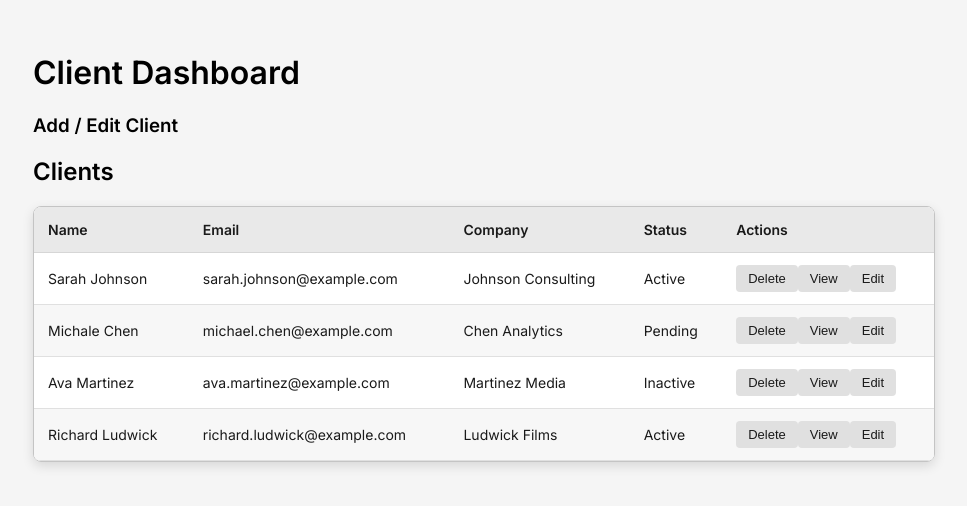
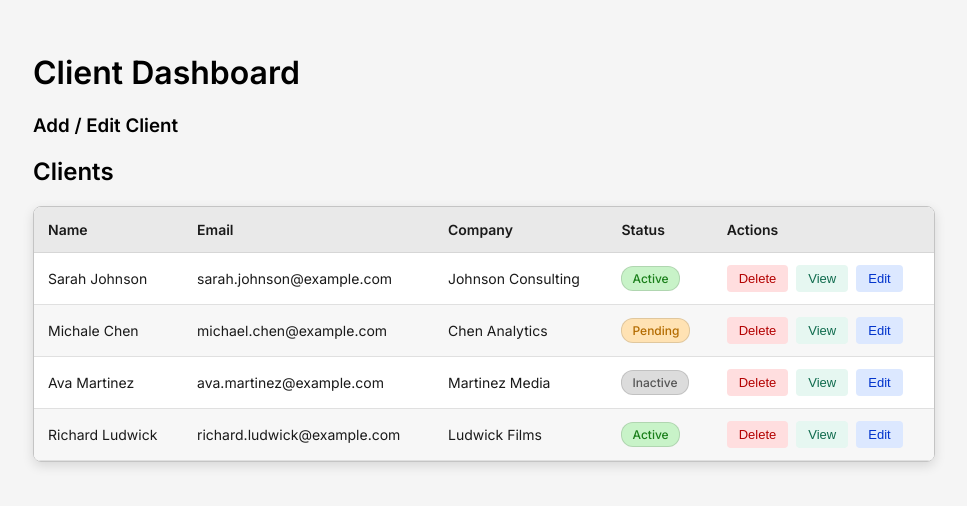
Before and after one commit to FixedBits/client-dashboard, a React (Vite) app: page / in a window 1280 px wide. Shown: the top 506 px of the page, without its empty margins (157-1124 px from the left). Built offline with nearby package versions, Linux system fonts and the light colour scheme.

Commit message:
Status badges / Action buttons style

```diff
--- a/src/components/ClientRow.jsx
+++ b/src/components/ClientRow.jsx
@@ -10,19 +10,24 @@ function ClientRow({ name, email, company, status, actions, onSave, onDelete })
   const [editCompany, setEditCompany] = useState(company);
   const [editStatus, setEditStatus] = useState(status);
   const [showConfirm, setShowConfirm] = useState(false);
+  const [showView, setShowView] = useState(false);
 
   return (
     <>
       <tr>
         <td>{isEditing ? <input value={editName} onChange={(e) => setEditName(e.target.value)} /> : name}</td>
+
         <td>{isEditing ? <input value={editEmail} onChange={(e) => setEditEmail(e.target.value)} /> : email}</td>
+
         <td>{isEditing ? <input value={editCompany} onChange={(e) => setEditCompany(e.target.value)} /> : company}</td>
-        <td>{isEditing ? <input value={editStatus} onChange={(e) => setEditStatus(e.target.value)} /> : status}</td>
 
-        <td>
+        <td>{isEditing ? <input value={editStatus} onChange={(e) => setEditStatus(e.target.value)} /> : <span className={`status-badge status-${status.toLowerCase()}`}>{status}</span>}</td>
+
+        <td className="actions-cell">
           {actions.map((action) => (
             <button
               key={action}
+              className={action.toLowerCase()}
               onClick={() => {
                 if (action === "Delete") setShowConfirm(true);
                 if (action === "Edit") {
--- a/src/styles.css
+++ b/src/styles.css
@@ -61,6 +61,13 @@ thead th {
   border-bottom: 1px solid #d6d6d6;
 }
 
+/* Actions cell */
+td.actions-cell {
+  display: flex;
+  gap: 8px;
+  align-items: center;
+}
+
 /* Rows data*/
 tbody td {
   padding: 12px 14px;
@@ -95,3 +102,60 @@ tbody tr:nth-child(even) {
 tbody tr:hover {
   background: #e0e0e0;
 }
+
+/* Delete */
+table button.delete {
+  background: #ffdedf;
+  color: #b30000;
+}
+
+table button.delete:hover {
+  background: #ffc9cb;
+}
+
+/* Edit */
+table button.edit {
+  background: #dce8ff;
+  color: #0033cc;
+}
+
+table button.edit:hover {
+  background: #c7d9ff;
+}
+
+/* View */
+table button.view {
+  background: #e6f7f1;
+  color: #0f6b4d;
+}
+
+table button.view:hover {
+  background: #d9f2ea;
+}
+
+/* Status Badge */
+.status-badge {
+  padding: 4px 10px;
+  border-radius: 12px;
+  font-size: 12px;
+  font-weight: 500;
+  display: inline-block;
+  border: 1px solid rgba(0, 0, 0, 0.12);
+}
+
+/* Active */
+.status-active {
+  background: #c8f3c8;
+  color: #1a7f1a;
+}
+/* Pending */
+.status-pending {
+  background: #ffe2b3;
+  color: #b36b00;
+}
+
+/* Inactive */
+.status-inactive {
+  background: #dcdcdc;
+  color: #555;
+}
```
